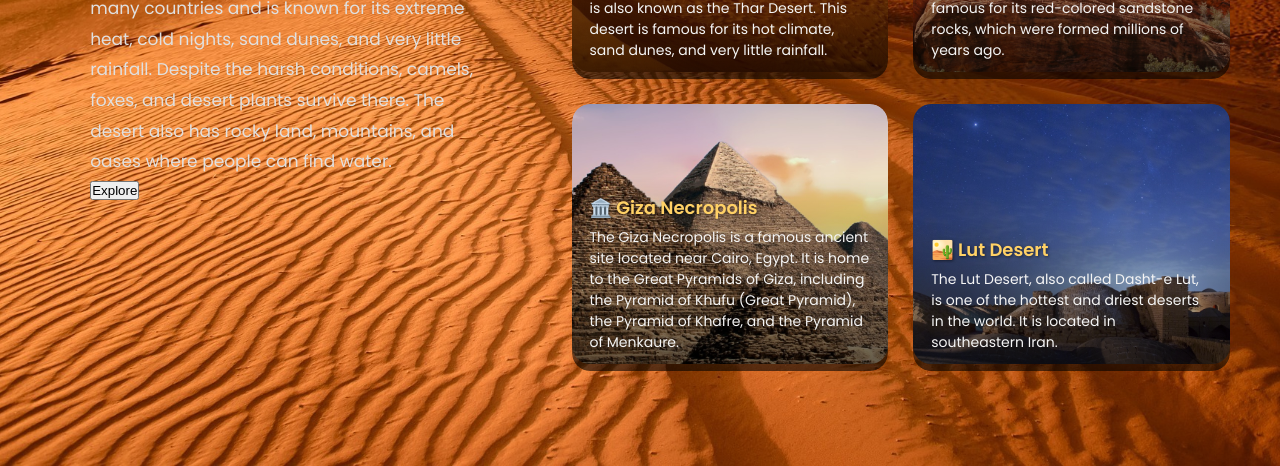
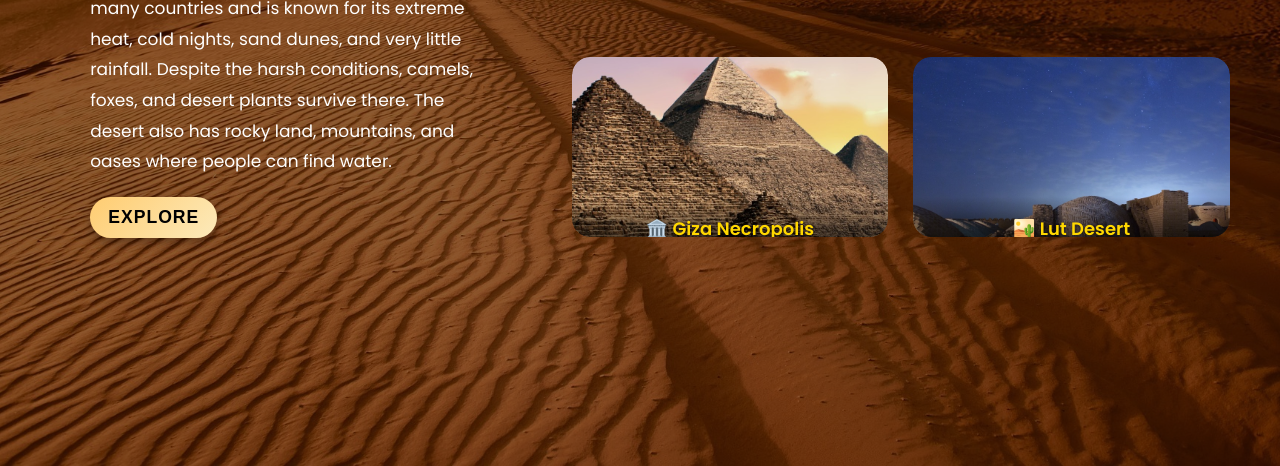
Before and after one commit to harshpratap777/CSS-Assignment-6, a plain HTML site: page index.html in a window 1280 px wide. Shown: the part 334-800 px from the top of the page. Drawn offline with Linux system fonts and the light colour scheme.

Commit message:
style.css

```diff
--- a/style.css
+++ b/style.css
@@ -17,6 +17,19 @@ body {
   color: #fff;
   min-height: 100vh;
   overflow-x: hidden;
+  position: relative;
+}
+
+/* === Dark Overlay === */
+body::after {
+  content: "";
+  position: fixed;
+  top: 0;
+  left: 0;
+  width: 100%;
+  height: 100%;
+  background-color: rgba(0, 0, 0, 0.45);
+  z-index: -1;
 }
 
 /* === Navbar === */
@@ -26,6 +39,7 @@ nav {
   align-items: center;
   padding: 18px 50px;
   flex-wrap: wrap;
+  z-index: 2;
 }
 
 nav .logo {
@@ -89,14 +103,11 @@ nav ul li a:hover::after {
 .left-content h1,
 .left-content p {
   transition: font-size 0.5s ease, padding 0.5s ease;
-  overflow-wrap: break-word;
-  word-wrap: break-word;
-  overflow: hidden;
   max-width: 100%;
   white-space: normal;
 }
 
-/* === 🌅 Sunset Glow Heading === */
+/* === Gradient Animated Heading === */
 .left-content h1 {
   font-size: clamp(28px, 6vw, 46px);
   line-height: 1.3;
@@ -105,20 +116,23 @@ nav ul li a:hover::after {
   background: linear-gradient(90deg, #ff6ec4, #7873f5, #4ade80);
   background-size: 200% auto;
   -webkit-background-clip: text;
+  background-clip: text;
   -webkit-text-fill-color: transparent;
   animation: gradientMove 5s linear infinite;
   text-shadow: 1px 1px 8px rgba(0, 0, 0, 0.4);
 }
 
-
 /* === Paragraph Text === */
 .left-content p {
   font-size: clamp(14px, 2.5vw, 17px);
   line-height: 1.8;
-  color: #e0e0e0;
+  color: white;
+  display: block;
+  width: 100%;
+  margin-bottom: 20px;
 }
 
-/* === Right Boxes === */
+/* === Right Boxes (Cards) === */
 .right-boxes {
   flex: 1 1 55%;
   display: grid;
@@ -131,18 +145,36 @@ nav ul li a:hover::after {
   position: relative;
   overflow: hidden;
   border-radius: 18px;
-  transition: transform 0.4s ease, box-shadow 0.4s ease;
+  background-size: cover;
+  background-position: center;
+  background-repeat: no-repeat;
+  transition: all 0.5s ease;
+  cursor: pointer;
+  z-index: 1;
+  height: 180px;
 }
 
 .right-boxes > div:hover {
-  transform: scale(1.05);
-  box-shadow: 0 12px 22px rgba(0, 0, 0, 0.5);
+  height: 260px;
+  z-index: 10;
+  transform: scale(1.03);
+  box-shadow: 0 10px 25px rgba(0, 0, 0, 0.3);
 }
 
-/* === Box Image === */
+.right-boxes > div:hover::after {
+  content: '';
+  position: absolute;
+  top: 0;
+  left: 0;
+  width: 100%;
+  height: 100%;
+  background-color: rgba(0, 0, 0, 0.25);
+  z-index: 1;
+}
+
 .right-boxes img {
   width: 100%;
-  height: 260px;
+  height: 100%;
   object-fit: cover;
   border-radius: 18px;
   transition: transform 0.3s ease;
@@ -152,7 +184,6 @@ nav ul li a:hover::after {
   transform: scale(1.06);
 }
 
-/* === Overlay Text === */
 .overlay {
   position: absolute;
   bottom: 0;
@@ -160,26 +191,26 @@ nav ul li a:hover::after {
   padding: 18px;
   background: linear-gradient(to top, rgba(0, 0, 0, 0.6), transparent);
   border-radius: 0 0 18px 18px;
+  z-index: 2;
+  max-height: 40px;
   overflow: hidden;
-  word-wrap: break-word;
-  overflow-wrap: break-word;
+  transition: max-height 0.5s ease;
 }
 
-.overlay h2,
-.overlay p {
-  overflow-wrap: break-word;
-  word-wrap: break-word;
-  max-width: 100%;
-  overflow: hidden;
-  white-space: normal;
+.right-boxes > div:focus .overlay,
+.right-boxes > div:active .overlay,
+.right-boxes > div:hover .overlay {
+  max-height: 200px;
 }
 
 .overlay h2 {
   font-size: 18px;
-  color: #ffd166;
-  margin-bottom: 6px;
+  color: gold;
+  padding: -20px;
+  margin-bottom: 16px;
   font-weight: 700;
   text-shadow: 1px 1px 3px rgba(0, 0, 0, 0.5);
+  text-align: center;
 }
 
 .overlay p {
@@ -188,7 +219,28 @@ nav ul li a:hover::after {
   line-height: 1.5;
 }
 
-/* === Responsive Design === */
+.Explore {
+  padding: 10px 18px;
+  font-size: 1.1rem;
+  font-weight: 600;
+  color: #000;
+  background: linear-gradient(135deg, #ffcc70, #fceabb);
+  border: none;
+  border-radius: 30px;
+  cursor: pointer;
+  transition: all 0.4s ease;
+  box-shadow: 0 4px 10px rgba(0, 0, 0, 0.3);
+  text-transform: uppercase;
+  letter-spacing: 1px;
+}
+
+.Explore:hover {
+  background: linear-gradient(135deg, #ffd166, #ffe8a3);
+  transform: translateY(-3px) scale(1.03);
+  box-shadow: 0 6px 14px rgba(0, 0, 0, 0.4);
+  color: #111;
+}
+
 @media (max-width: 768px) {
   .container {
     flex-direction: column;
@@ -229,7 +281,6 @@ nav ul li a:hover::after {
   }
 }
 
-/* === Animation Keyframes (if needed later) === */
 @keyframes fadeInUp {
   0% {
     opacity: 0;
@@ -240,6 +291,7 @@ nav ul li a:hover::after {
     transform: translateY(0);
   }
 }
+
 @keyframes gradientMove {
   0% {
     background-position: 0% center;
```
